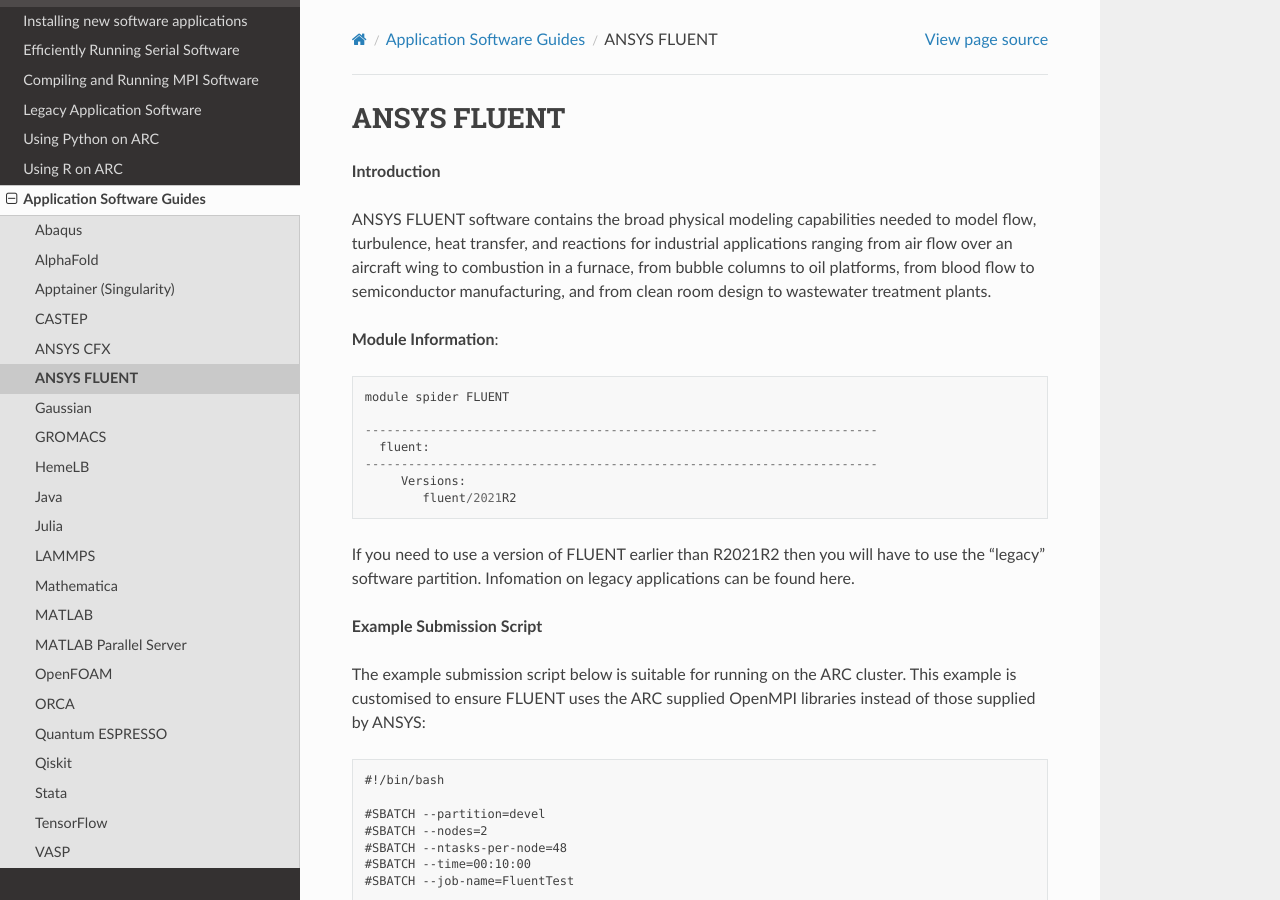
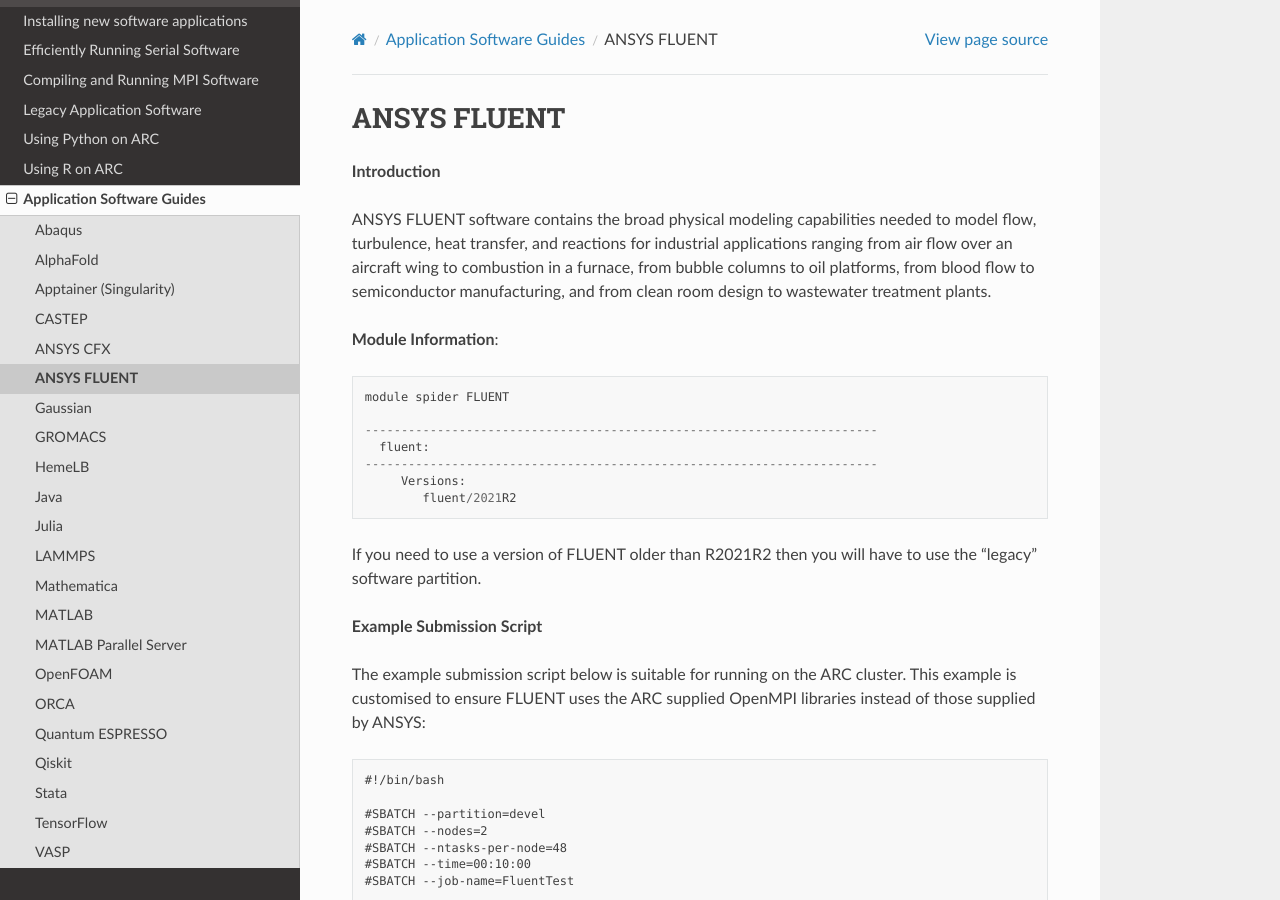
Before and after one commit to oxford-arc/arc-software-guide, a Sphinx documentation site: the page built from docs/source/apps/arc_fluent.rst, in a window 1280 px wide and 900 px high. Built offline with Sphinx 7.4.7 and the Read the Docs theme 2.0.0, drawn with Linux system fonts in a browser that asks for light colours.

Commit message:
Update arc_fluent.rst

```diff
--- a/docs/source/apps/arc_fluent.rst
+++ b/docs/source/apps/arc_fluent.rst
@@ -16,8 +16,7 @@
          fluent/2021R2
 
 
-If you need to use a version of FLUENT earlier than R2021R2 then you will have to use the "legacy" software partition.
-Infomation on legacy applications can be found here.
+If you need to use a version of FLUENT older than R2021R2 then you will have to use the "legacy" software partition.
 
 **Example Submission Script**
 
```
